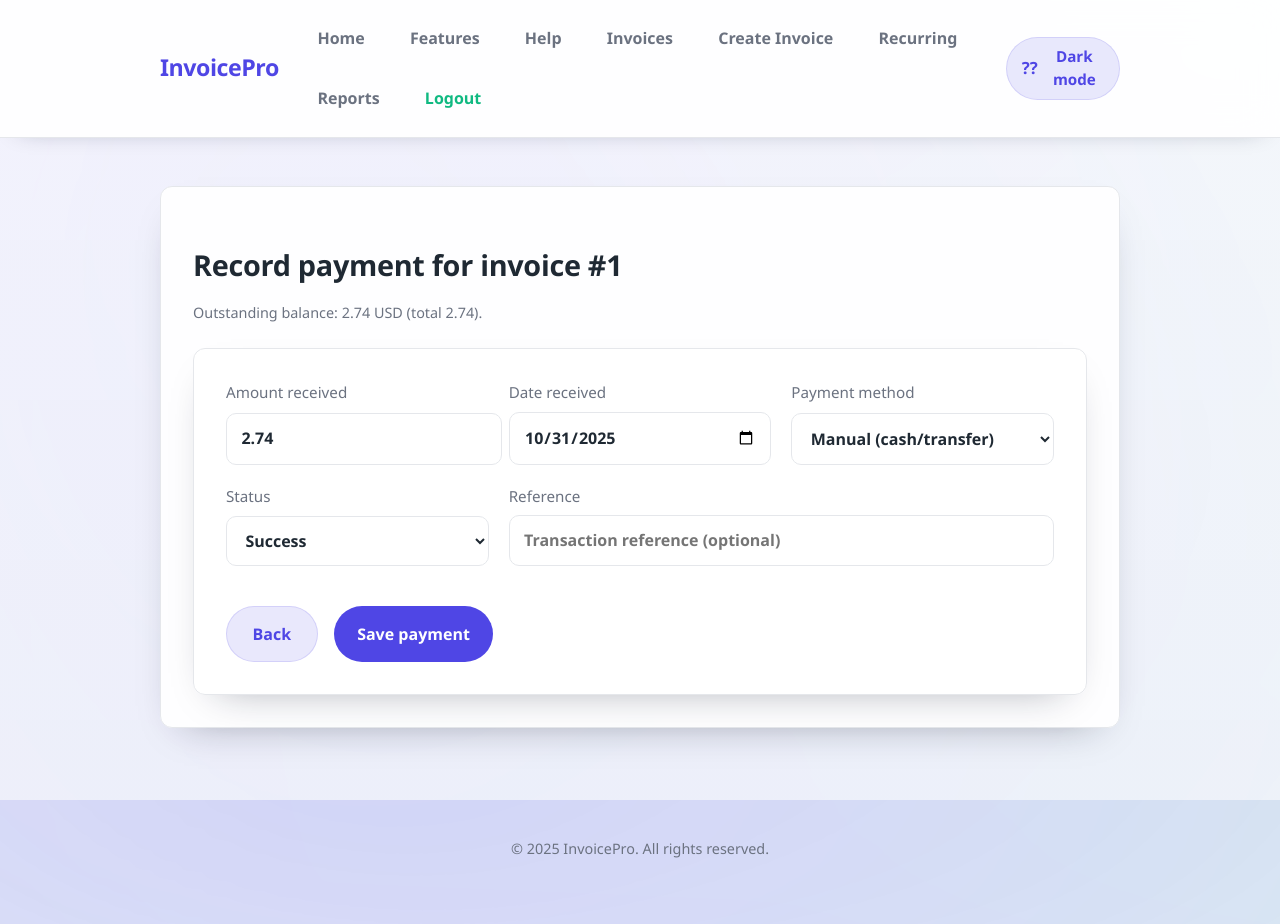
After one commit to ArliT1-F/Self-Hosting-Invoice-Generator, a Flask app: page /invoice/1/payment in a window 1280 px wide. The commit adds this page. Run offline with Flask 3, Linux system fonts and the light colour scheme; a user stored in the database is signed in; data that the repository does not hold is empty.

Commit message:
Add payment recording functionality and UI
Co-authored-by: s9zqh6k6nr <s9zqh6k6nr@privaterelay.appleid.com>

```diff
--- a/app.py
+++ b/app.py
@@ -63,6 +63,7 @@ class Invoice(db.Model):
         lazy='dynamic'
     )
     schedules = db.relationship('RecurringSchedule', backref='template_invoice', lazy=True, cascade="all, delete-orphan")
+    payments = db.relationship('Payment', backref='invoice', lazy=True, cascade="all, delete-orphan")
 
 class Item(db.Model):
     id = db.Column(db.Integer, primary_key=True)
@@ -70,6 +71,18 @@ class Item(db.Model):
     quantity = db.Column(db.Integer, nullable=False)
     rate = db.Column(db.Float, nullable=False)
     invoice_id = db.Column(db.Integer, db.ForeignKey('invoice.id'), nullable=False)
+
+
+class Payment(db.Model):
+    id = db.Column(db.Integer, primary_key=True)
+    invoice_id = db.Column(db.Integer, db.ForeignKey('invoice.id'), nullable=False)
+    amount = db.Column(db.Float, nullable=False)
+    currency = db.Column(db.String(3), nullable=False, default='USD')
+    provider = db.Column(db.String(50), nullable=False, default='manual')
+    reference = db.Column(db.String(120), nullable=True)
+    status = db.Column(db.String(20), nullable=False, default='succeeded')
+    received_at = db.Column(db.DateTime, default=datetime.utcnow)
+    created_at = db.Column(db.DateTime, default=datetime.utcnow)
 
 
 class RecurringSchedule(db.Model):
@@ -160,6 +173,20 @@ def calculate_invoice_totals(invoice):
     tax_amount = subtotal * (invoice.tax / 100)
     total = subtotal + tax_amount
     return subtotal, tax_amount, total
+
+
+def calculate_invoice_balance(invoice: Invoice) -> tuple[float, float]:
+    subtotal, tax_amount, total = calculate_invoice_totals(invoice)
+    paid = sum(payment.amount for payment in invoice.payments if payment.status.lower() == 'succeeded')
+    return total, max(total - paid, 0.0)
+
+
+def update_invoice_payment_status(invoice: Invoice) -> None:
+    total, balance = calculate_invoice_balance(invoice)
+    if balance <= 0 and invoice.status.lower() != 'paid':
+        invoice.status = 'Paid'
+    elif balance > 0 and invoice.status.lower() == 'paid':
+        invoice.status = 'Unpaid'
 
 
 ALLOWED_FREQUENCIES = {'daily', 'weekly', 'monthly', 'yearly'}
@@ -570,6 +597,67 @@ def email_invoice(invoice_id):
         flash('Failed to send invoice email. Check server logs.', 'error')
     return redirect(url_for('invoices'))
 
+
+@app.route('/invoice/<int:invoice_id>/payment', methods=['GET', 'POST'])
+@login_required
+def record_payment(invoice_id):
+    invoice = Invoice.query.get_or_404(invoice_id)
+    total_due, balance = calculate_invoice_balance(invoice)
+
+    if request.method == 'POST':
+        try:
+            amount = float(request.form.get('amount') or 0)
+        except ValueError:
+            flash('Invalid payment amount.', 'error')
+            return redirect(url_for('record_payment', invoice_id=invoice.id))
+
+        if amount <= 0:
+            flash('Payment amount must be greater than zero.', 'error')
+            return redirect(url_for('record_payment', invoice_id=invoice.id))
+
+        provider = request.form.get('provider', 'manual') or 'manual'
+        reference = request.form.get('reference') or None
+        status = request.form.get('status', 'succeeded') or 'succeeded'
+
+        received_at_raw = request.form.get('received_at')
+        received_at = datetime.utcnow()
+        if received_at_raw:
+            try:
+                received_at = datetime.strptime(received_at_raw, '%Y-%m-%d')
+            except ValueError:
+                flash('Invalid received date format. Use YYYY-MM-DD.', 'error')
+                return redirect(url_for('record_payment', invoice_id=invoice.id))
+
+        payment = Payment(
+            invoice_id=invoice.id,
+            amount=amount,
+            currency=invoice.currency,
+            provider=provider,
+            reference=reference,
+            status=status,
+            received_at=received_at
+        )
+        db.session.add(payment)
+
+        update_invoice_payment_status(invoice)
+        try:
+            db.session.commit()
+            flash('Payment recorded successfully.', 'success')
+        except Exception as exc:  # pragma: no cover
+            db.session.rollback()
+            app.logger.exception("Failed to record payment: %s", exc)
+            flash('Failed to record payment. Please try again.', 'error')
+            return redirect(url_for('record_payment', invoice_id=invoice.id))
+
+        return redirect(url_for('invoices'))
+
+    return render_template(
+        'record_payment.html',
+        invoice=invoice,
+        total_due=total_due,
+        balance=balance,
+    )
+
 @app.route('/reports')
 @login_required
 def reports():
--- a/templates/invoices_list.html
+++ b/templates/invoices_list.html
@@ -36,6 +36,9 @@
                 <td class="actions">
                     <a href="{{ url_for('download_pdf', invoice_id=invoice.id) }}">Download PDF</a>
                     <a href="{{ url_for('email_invoice', invoice_id=invoice.id) }}">Send Email</a>
+                {% if invoice.status|lower != 'paid' %}
+                <a href="{{ url_for('record_payment', invoice_id=invoice.id) }}">Record Payment</a>
+                {% endif %}
                 </td>
             </tr>
             {% endfor %}
--- /dev/null
+++ b/templates/record_payment.html
@@ -0,0 +1,72 @@
+{% extends 'base.html' %}
+{% block content %}
+<section class="card">
+    <h2>Record payment for invoice #{{ invoice.id }}</h2>
+    <p class="form-help">Outstanding balance: {{ '{:.2f}'.format(balance) }} {{ invoice.currency }} (total {{ '{:.2f}'.format(total_due) }}).</p>
+    <form method="POST">
+        <div class="form-grid">
+            <label>
+                <span>Amount received</span>
+                <input type="number" name="amount" step="0.01" min="0.01" value="{{ '{:.2f}'.format(balance if balance > 0 else total_due) }}" required>
+            </label>
+            <label>
+                <span>Date received</span>
+                <input type="date" name="received_at" value="{{ datetime.utcnow().strftime('%Y-%m-%d') }}">
+            </label>
+            <label>
+                <span>Payment method</span>
+                <select name="provider">
+                    <option value="manual">Manual (cash/transfer)</option>
+                    <option value="stripe">Stripe (placeholder)</option>
+                    <option value="paypal">PayPal (placeholder)</option>
+                </select>
+            </label>
+            <label>
+                <span>Status</span>
+                <select name="status">
+                    <option value="succeeded" selected>Success</option>
+                    <option value="pending">Pending</option>
+                    <option value="failed">Failed</option>
+                </select>
+            </label>
+            <label class="grid-span-2">
+                <span>Reference</span>
+                <input type="text" name="reference" placeholder="Transaction reference (optional)">
+            </label>
+        </div>
+
+        <div class="hero-actions">
+            <a class="btn-secondary" href="{{ url_for('invoices') }}">Back</a>
+            <button type="submit">Save payment</button>
+        </div>
+    </form>
+
+    {% if invoice.payments %}
+    <div class="section-block">
+        <h3>Payment history</h3>
+        <table>
+            <thead>
+                <tr>
+                    <th>Date</th>
+                    <th>Amount</th>
+                    <th>Method</th>
+                    <th>Status</th>
+                    <th>Reference</th>
+                </tr>
+            </thead>
+            <tbody>
+                {% for payment in invoice.payments %}
+                <tr>
+                    <td>{{ payment.received_at.strftime('%Y-%m-%d') if payment.received_at else payment.created_at.strftime('%Y-%m-%d') }}</td>
+                    <td>{{ '{:.2f}'.format(payment.amount) }} {{ payment.currency }}</td>
+                    <td>{{ payment.provider|capitalize }}</td>
+                    <td>{{ payment.status|capitalize }}</td>
+                    <td>{{ payment.reference or '?' }}</td>
+                </tr>
+                {% endfor %}
+            </tbody>
+        </table>
+    </div>
+    {% endif %}
+</section>
+{% endblock %}
```
